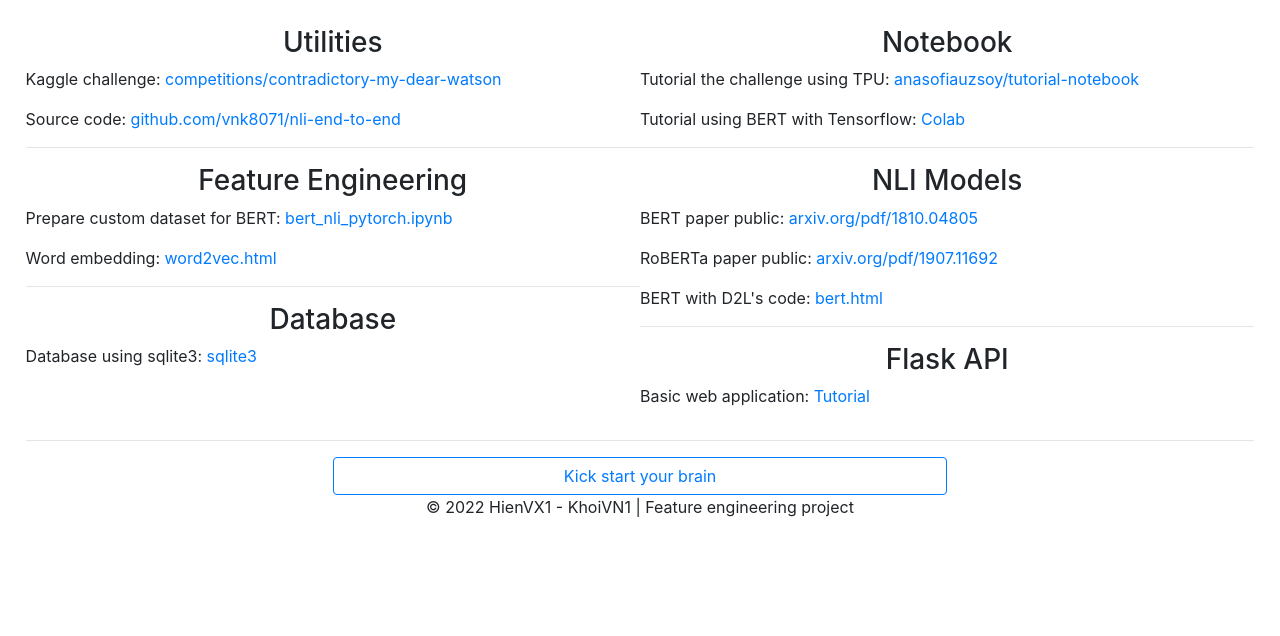
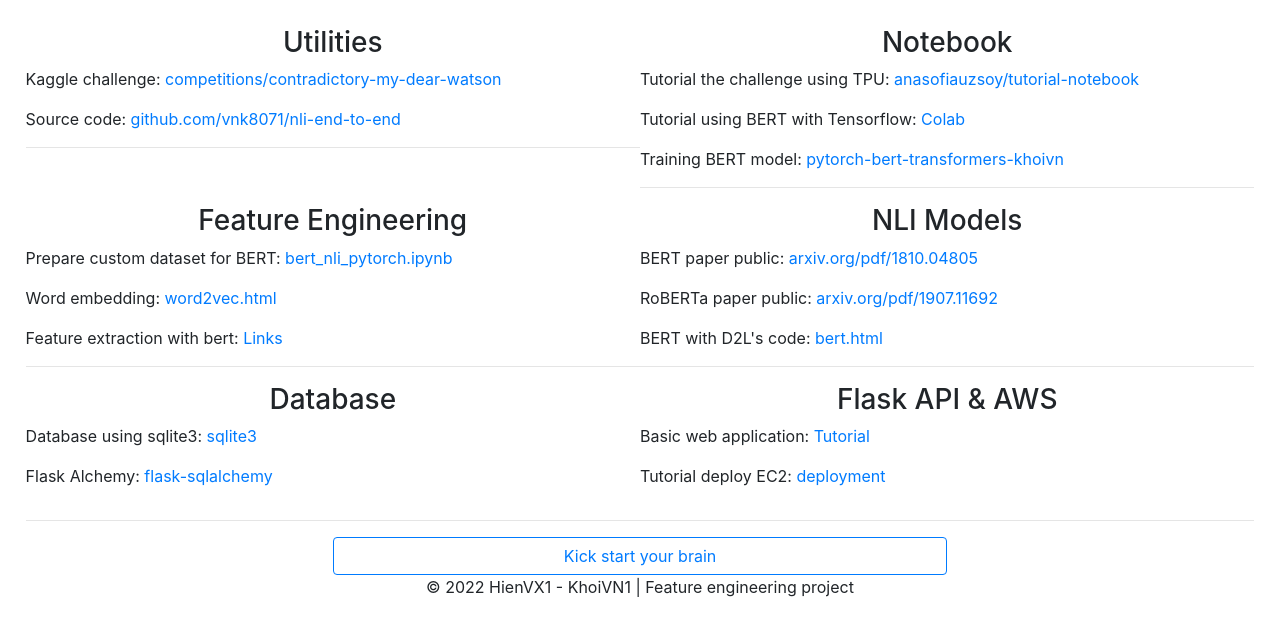
Before and after one commit to vnk8071/nli-end-to-end, a Flask app: page /document in a window 1280 px wide. Shown: the part 132-768 px from the top of the page. Run offline with Flask 2, Linux system fonts and the light colour scheme; parts of the project's set-up code (start-up, migrations or seed data) failed here and were passed over; some libraries are stand-ins or nearby versions.

Commit message:
Add sample and document

```diff
--- a/app/templates/document.html
+++ b/app/templates/document.html
@@ -22,6 +22,9 @@
         <p>Tutorial using BERT with Tensorflow: <a
                 href="https://colab.research.google.com/drive/1iwxXjBIpy-O1LSOMD2fCV41LHURs-ZAS?usp=sharing">Colab</a>
         </p>
+        <p>Training BERT model: <a
+                href="https://www.kaggle.com/code/khivnguyn/pytorch-bert-transformers-khoivn">pytorch-bert-transformers-khoivn</a>
+        </p>
         <hr>
     </div>
 </div>
@@ -36,12 +39,17 @@
         <p>Word embedding: <a
                 href="https://d2l.ai/chapter_natural-language-processing-pretraining/word2vec.html">word2vec.html</a>
         </p>
+        <p>Feature extraction with bert: <a
+                href="https://towardsdatascience.com/feature-extraction-with-bert-for-text-classification-533dde44dc2f">Links</a>
+        </p>
         <hr>
         <center>
             <h3>Database</h3>
         </center>
         <p>Database using sqlite3: <a href="https://flask.palletsprojects.com/en/2.2.x/patterns/sqlite3/">sqlite3</a>
         </p>
+        <p>Flask Alchemy: <a
+                href="https://flask-sqlalchemy.palletsprojects.com/en/latest/quickstart/">flask-sqlalchemy</a></p>
     </div>
     <div class="content-column">
         <center>
@@ -53,10 +61,13 @@
                 href="https://d2l.ai/chapter_natural-language-processing-pretraining/bert.html">bert.html</a></p>
         <hr>
         <center>
-            <h3>Flask API</h3>
+            <h3>Flask API & AWS</h3>
         </center>
         <p>Basic web application: <a
                 href="https://www.digitalocean.com/community/tutorials/how-to-make-a-web-application-using-flask-in-python-3">Tutorial</a>
+        </p>
+        <p>Tutorial deploy EC2: <a
+                href="https://www.machinelearningplus.com/deployment/deploy-ml-model-aws-ec2-instance/">deployment</a>
         </p>
     </div>
 </div>
```
Also changed, not shown: app/templates/sample.html (added, +21 -0 lines).
